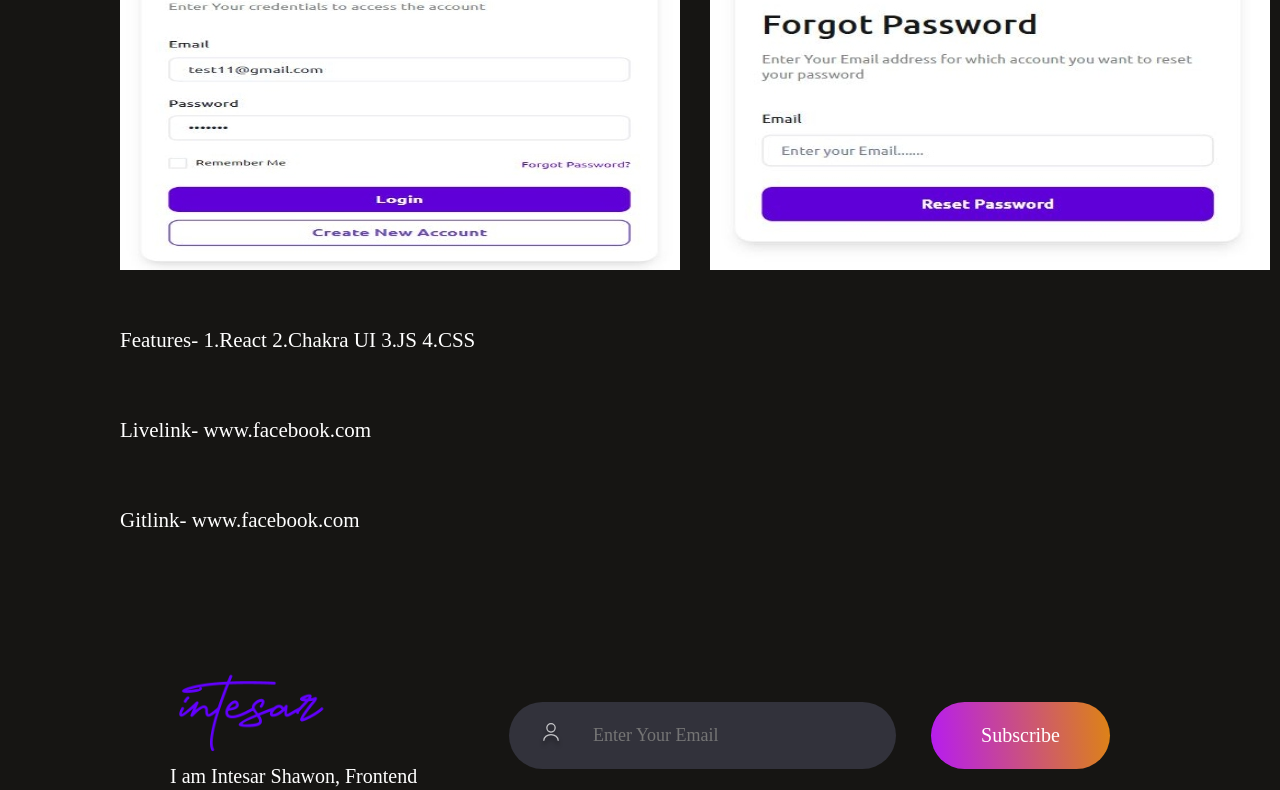
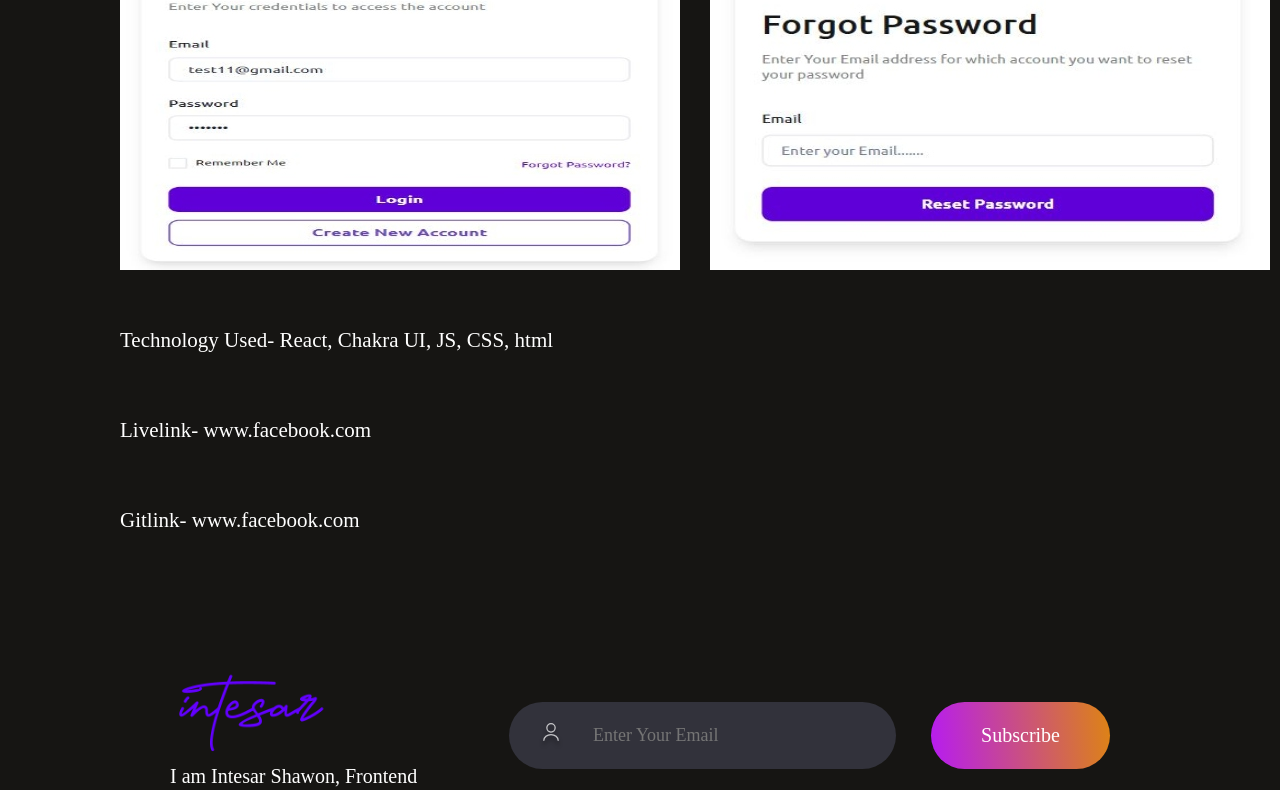
Before and after one commit to INTESARSHAWON/Portfolio, a React (Vite) app: page /detail/1 in a window 1280 px wide. Shown: the part 1281-2071 px from the top of the page. Built offline with nearby package versions, Linux system fonts and the light colour scheme.

Commit message:
technology used and sticky back

```diff
--- a/src/Components/ProjectDetail/ProjectDetail.jsx
+++ b/src/Components/ProjectDetail/ProjectDetail.jsx
@@ -40,7 +40,7 @@ const ProjectDetail = () => {
         title: "React Auth Cripto Dashboard",
         screenshots: [dashboard, transactions, support, signup, signin, forgotpassword],
         projectdetails: "This is a responsive crypto dashboard app created by React where I implemented authentication. There is a signin page, a signup page, along with a dashboard with transactions and support system. A user can sign in or sign out from the dashboard. Here I use Chakra UI as well.",
-        features: ["1.React", " ", "2.Chakra UI", " ", "3.JS", " ", "4.CSS"],
+        technologyUsed: ["React", ", ", "Chakra UI", ", ", "JS", ", ", "CSS", ", ", "html"],
         livelink: "www.facebook.com",
         gitlink: "www.facebook.com",
       },
@@ -49,7 +49,7 @@ const ProjectDetail = () => {
         title: "Dice Games (React)",
         screenshots: [dashboard2, playNow, playingGame, showRules],
         projectdetails: "its a Dice Game made with React. First user have to click play game to open the game. Then user have to select a number and roll the dice. If the number matches, user will get two point. If it doesn't then two points will be decreased. User can check total win or total lose in this game. Also user can check the rules and reset the game.",
-        features: ["1.React", " ", "2.JS", " ", "3.CSS"],
+        technologyUsed: ["React", ", ", "JS", ", ", "CSS", ", ", "html"],
         livelink: "www.facebook.com",
         gitlink: "www.facebook.com",
       },{
@@ -57,7 +57,7 @@ const ProjectDetail = () => {
         title: "React Foody Zone",
         screenshots: [foodyzone, breakfast, lunch, dinner, searchoption],
         projectdetails: "A food related responsive webpage where all the data comes from backend. Here I use Api calling function. Here A user can search food from the list.",
-        features: ["1.React", " ", "2.Styled components", " ", "3.JS"],
+        technologyUsed: ["React", ", ", "Styled components", ", ", "JS", ", ", "CSS", ", ", "html"],
         livelink: "www.facebook.com",
         gitlink: "www.facebook.com",
       },{
@@ -65,7 +65,7 @@ const ProjectDetail = () => {
         title: "E-Commerce (JS)",
         screenshots: [mainWebsite, shopPage, shoppingPage, blogPage, aboutPage, contactPage],
         projectdetails: "This is a reponsive e-commerce site where a customer can buy products, add to cart, read some blogs, know about the site and can contact with the organization.",
-        features: ["1.JS", " ", "2.CSS", " ", "3.html"],
+        technologyUsed: ["JS", ", ", "CSS", ", ", "html"],
         livelink: "www.facebook.com",
         gitlink: "www.facebook.com",
       },{
@@ -73,7 +73,7 @@ const ProjectDetail = () => {
         title: "Amazon Clone",
         screenshots: [mainWebsite2],
         projectdetails: "This is a clone of the Amazon website. Its very simple. Only CSS and html are used here.",
-        features: ["1.CSS", " ", "2.html"],
+        technologyUsed: ["CSS", ", ", "html"],
         livelink: "www.facebook.com",
         gitlink: "www.facebook.com",
       },{
@@ -81,7 +81,7 @@ const ProjectDetail = () => {
         title: "Sliding Album (JS)",
         screenshots: [slidingalbum, slidingalbum2],
         projectdetails: "a sliding album created by JS and css where user can see the photos on a sliding album.",
-        features: ["1.JS", " ", "2.CSS"],
+        technologyUsed: ["JS", ", ", "CSS", ", ", "html"],
         livelink: "www.facebook.com",
         gitlink: "www.facebook.com",
       },
@@ -105,7 +105,7 @@ const ProjectDetail = () => {
 
   return (
     <div className=''>
-        <div>
+        <div className='sticky-button'>
           <Link className= 'back-button' to="/#mywork"> <div> Back </div> </Link>
         </div>
         {isLoading ? <h1>Loading</h1> : <div className='projectDetail'>
@@ -118,7 +118,7 @@ const ProjectDetail = () => {
               }
           </div>
           <div className='myworkFeatures'>
-              <p>Features- {project.features}</p>
+              <p>Technology Used- {project.technologyUsed}</p>
           </div>
           <p>Livelink- {project.livelink}</p>
           <p>Gitlink- {project.gitlink}</p>
--- a/src/Components/ProjectDetail/projectDetail.css
+++ b/src/Components/ProjectDetail/projectDetail.css
@@ -15,6 +15,11 @@
 
 .back-button:hover{
     border: 2px solid white;
+}
+
+.sticky-button{
+    position: sticky;
+    top: 0;
 }
 
 .projectDetail{
```
